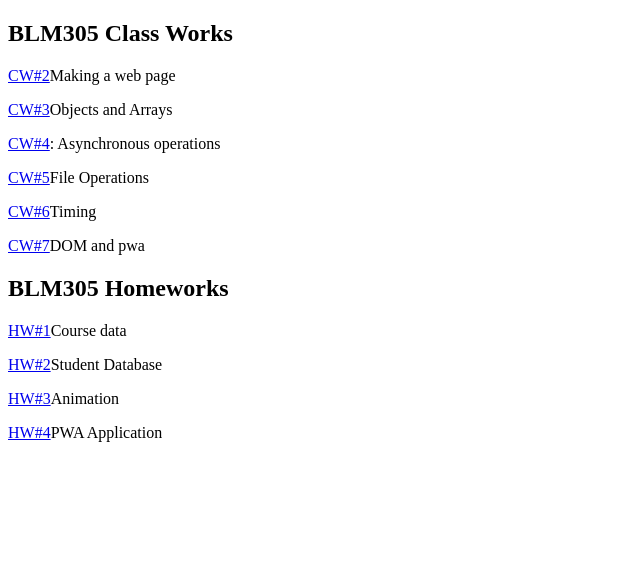
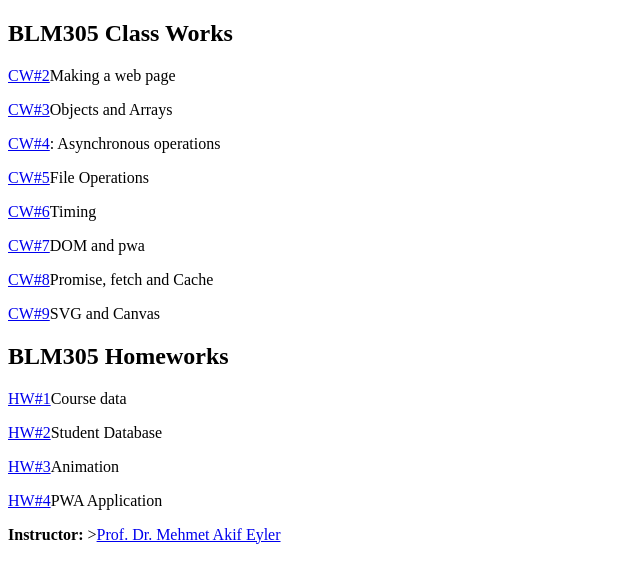
Before and after one commit to abdikmen/advanced-programming, a plain HTML site: page index.html in a window 1280 px wide. Shown: the whole page, without its empty margins (0-640 px from the left). Drawn offline with Linux system fonts and the light colour scheme.

Commit message:
Index changes

```diff
--- a/index.html
+++ b/index.html
@@ -29,6 +29,8 @@
 <p><a href="https://abdikmen.github.io/advanced-programming/read_local_file.html">CW#5</a>File Operations</p>
 <p><a href="https://abdikmen.github.io/advanced-programming/CW%236/CW%236.html">CW#6</a>Timing</p>
 <p><a href="https://abdikmen.github.io/advanced-programming/cw7.html">CW#7</a>DOM and pwa</p>
+<p><a href="https://raw.githubusercontent.com/abdikmen/advanced-programming/master/CW8.png">CW#8</a>Promise, fetch and Cache</p>
+<p><a href="https://abdikmen.github.io/advanced-programming/CW9.html">CW#9</a>SVG and Canvas</p>
 
 <h2 id="advanced-programming-hw">BLM305 Homeworks</h2>
 
@@ -37,6 +39,8 @@
 <p><a href="https://abdikmen.github.io/advanced-programming/HW%233/Animation.html">HW#3</a>Animation</p>
 <p><a href="https://abdikmen.github.io/advanced-programming">HW#4</a>PWA Application</p>
 
+<p><b>Instructor: </b>><a href="http://mimoza.marmara.edu.tr/~maeyler/">Prof. Dr. Mehmet Akif Eyler</a></p>
+
 
 </body>
 </html>
```
